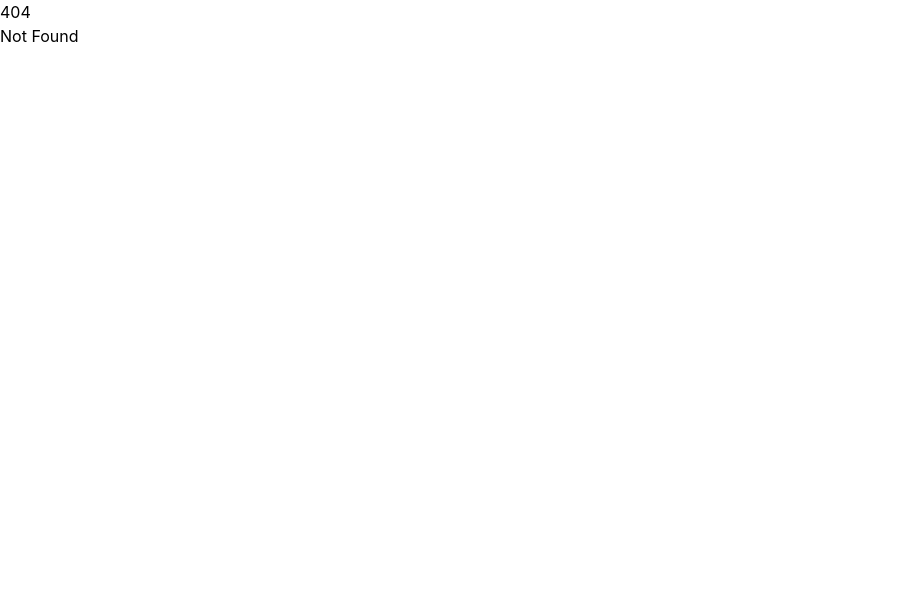
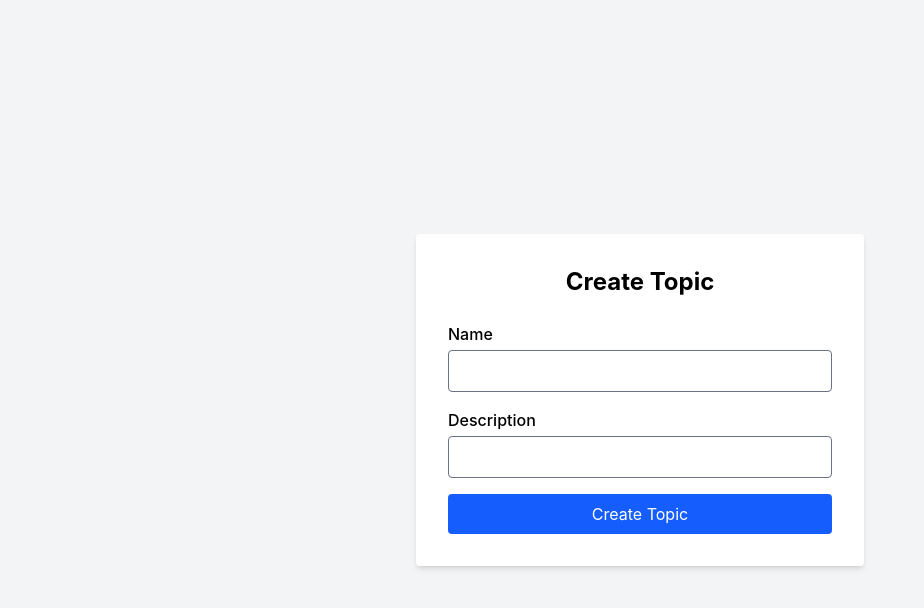
Before and after one commit to ItsMeViipeR/DWBDD-chat, a SvelteKit app in the folder frontend/: page /topics/create in a window 1280 px wide. Before the commit this address had no page. Shown: the top 608 px of the page, without its empty margins (0-924 px from the left). Built offline with nearby package versions, Linux system fonts and the light colour scheme; sample sign-in values are in the browser's storage.

Commit message:
feat: add /topic/create
Add the ability to create topic as a user

```diff
--- /dev/null
+++ b/frontend/src/routes/topics/create/+page.svelte
@@ -0,0 +1,90 @@
+<script lang="ts">
+	import { isTokenExpired } from '$lib/isTokenExpired';
+
+	let name = $state('');
+	let description = $state('');
+	let message = $state('');
+	let isError = $state(false);
+	let token = localStorage.getItem('chat_token');
+
+	if (!token || isTokenExpired(token)) {
+		window.location.href = '/login';
+	}
+
+	async function createTopic(e: Event) {
+		e.preventDefault();
+		message = '';
+		isError = false;
+
+		try {
+			const response = await fetch('http://localhost:8080/api/topics', {
+				method: 'POST',
+				headers: {
+					'Content-Type': 'application/json',
+					Authorization: `Bearer ${token}`
+				},
+				body: JSON.stringify({ name, description: description !== '' ? description : '' })
+			});
+
+			const data = await response.json();
+
+			if (response.ok) {
+				message = 'Topic created successfully!';
+				name = '';
+				description = '';
+			} else {
+				message = data.error || 'Something went wrong';
+				isError = true;
+			}
+		} catch (error) {
+			message = error as string;
+			isError = true;
+		}
+	}
+</script>
+
+<div class="flex min-h-screen items-center justify-center bg-gray-100">
+	<form class="w-full max-w-md rounded bg-white p-8 shadow-md" onsubmit={createTopic}>
+		<h2 class="mb-6 text-center text-2xl font-bold">Create Topic</h2>
+
+		{#if message != ''}
+			{#if isError}
+				<div class="mb-4 rounded bg-red-100 p-2 text-sm text-red-600">
+					{message}
+				</div>
+			{:else}
+				<div class="mb-4 rounded bg-green-100 p-2 text-sm text-green-600">
+					{message}
+				</div>
+			{/if}
+		{/if}
+
+		<div class="mb-4">
+			<label class="mb-1 block font-medium" for="name">Name</label>
+			<input
+				id="name"
+				type="text"
+				class="w-full rounded border px-3 py-2 focus:border-blue-300 focus:ring focus:outline-none"
+				bind:value={name}
+				required
+			/>
+		</div>
+
+		<div class="mb-4">
+			<label class="mb-1 block font-medium" for="description">Description</label>
+			<input
+				id="description"
+				type="text"
+				class="w-full rounded border px-3 py-2 focus:border-blue-300 focus:ring focus:outline-none"
+				bind:value={description}
+			/>
+		</div>
+
+		<button
+			type="submit"
+			class="w-full rounded bg-blue-600 py-2 text-white transition hover:bg-blue-700"
+		>
+			Create Topic
+		</button>
+	</form>
+</div>
```
